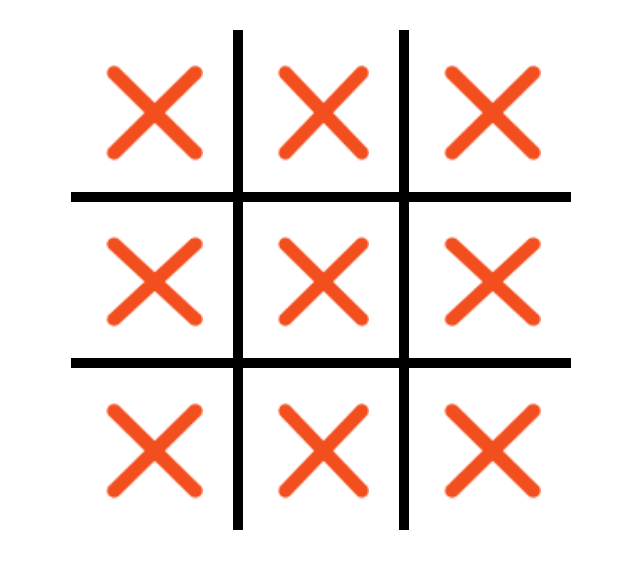
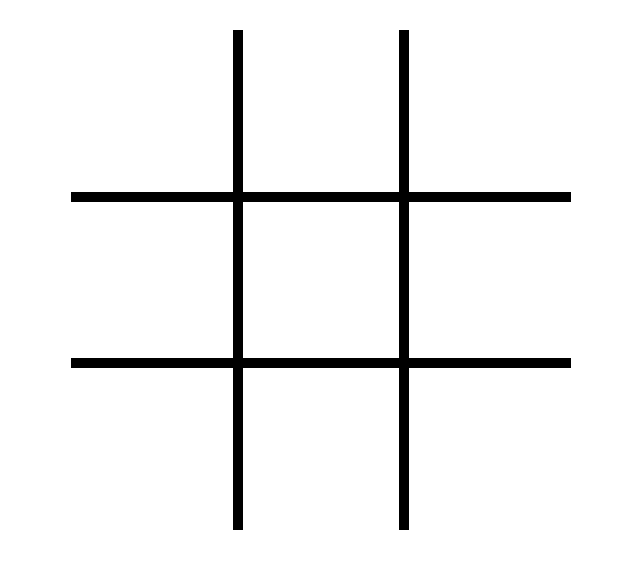
Before and after one commit to Abdullah0f/tic-tac-toe, a React (Create React App) app: page / in a window 1280 px wide. Shown: the top 568 px of the page, without its empty margins (319-959 px from the left). Built offline with nearby package versions, Linux system fonts and the light colour scheme.

Commit message:
build cells, add click function

```diff
--- a/src/App.css
+++ b/src/App.css
@@ -1,5 +1,5 @@
 .x{
-/* display:none; */
+display:none;
 }
  .o{
 display:none;
@@ -9,6 +9,7 @@ display:none;
   margin: 30px auto;
   display: flex;
   flex-wrap: wrap;
+
 }
 .cell{
   /* width: 100px; */
@@ -16,16 +17,17 @@ display:none;
   aspect-ratio: 1/1;
   cursor: pointer;
 }
-.cell-1,.cell-2,.cell-3{
+
+#cell-1,#cell-4,#cell-7{
   border-left: none;
 }
-.cell-7,.cell-8,.cell-9{
+#cell-3,#cell-6,#cell-9{
   border-right: none;
 }
-.cell-1,.cell-4,.cell-7{
+#cell-1,#cell-2,#cell-3{
   border-top: none;
 }
-.cell-3,.cell-6,.cell-9{
+#cell-7,#cell-8,#cell-9{
   border-bottom: none;
 }
 
--- a/src/App.js
+++ b/src/App.js
@@ -1,9 +1,29 @@
 import logo from "./logo.svg";
 import "./App.css";
 import Board from "./components/board";
+import { useState } from "react";
 
 function App() {
-  return <Board />;
+  const [turn, setTurn] = useState("X");
+  const [gameState, setGameState] = useState([0, 0, 0, 0, 0, 0, 0, 0, 0]);
+
+  const showElement = (element) => {
+    element.style.display = "inline";
+  };
+  const handleClick = ({ target }) => {
+    if (
+      !target.classList.contains("cell") ||
+      gameState[target.id.slice(-1) - 1] != 0
+    )
+      return;
+
+    gameState[target.id.slice(-1) - 1] = turn === "X" ? 1 : -1;
+    turn === "X"
+      ? showElement(target.querySelector(".x"))
+      : showElement(target.querySelector(".o"));
+    setTurn(turn === "X" ? "O" : "X");
+  };
+  return <Board onClick={handleClick} />;
 }
 
 export default App;
--- a/src/components/board.jsx
+++ b/src/components/board.jsx
@@ -1,50 +1,10 @@
-import X from "../imgs/X.png";
-import O from "../imgs/O.png";
-const Board = () => {
+import Column from "./column";
+const Board = ({ onClick }) => {
   return (
     <div className="board">
-      <div className="col">
-        <div className="cell cell-1">
-          <img className="x" src={X} alt="" />
-          <img className="o" src={O} alt="" />
-        </div>
-        <div className="cell cell-2">
-          <img className="x" src={X} alt="" />
-          <img className="o" src={O} alt="" />
-        </div>
-        <div className="cell cell-3">
-          <img className="x" src={X} alt="" />
-          <img className="o" src={O} alt="" />
-        </div>
-      </div>
-      <div className="col">
-        <div className="cell cell-4">
-          <img className="x" src={X} alt="" />
-          <img className="o" src={O} alt="" />
-        </div>
-        <div className="cell cell-5">
-          <img className="x" src={X} alt="" />
-          <img className="o" src={O} alt="" />
-        </div>
-        <div className="cell cell-6">
-          <img className="x" src={X} alt="" />
-          <img className="o" src={O} alt="" />
-        </div>
-      </div>
-      <div className="col">
-        <div className="cell cell-7">
-          <img className="x" src={X} alt="" />
-          <img className="o" src={O} alt="" />
-        </div>
-        <div className="cell cell-8">
-          <img className="x" src={X} alt="" />
-          <img className="o" src={O} alt="" />
-        </div>
-        <div className="cell cell-9">
-          <img className="x" src={X} alt="" />
-          <img className="o" src={O} alt="" />
-        </div>
-      </div>
+      <Column indexes={[1, 4, 7]} onClick={onClick} />
+      <Column indexes={[2, 5, 8]} onClick={onClick} />
+      <Column indexes={[3, 6, 9]} onClick={onClick} />
     </div>
   );
 };
--- /dev/null
+++ b/src/components/cell.jsx
@@ -0,0 +1,12 @@
+import X from "../imgs/X.png";
+import O from "../imgs/O.png";
+const Cell = ({ index, onClick }) => {
+  return (
+    <div className="cell" id={"cell-" + index} onClick={onClick}>
+      <img className="x" src={X} alt="" />
+      <img className="o" src={O} alt="" />
+    </div>
+  );
+};
+
+export default Cell;
--- /dev/null
+++ b/src/components/column.jsx
@@ -0,0 +1,12 @@
+import Cell from "./cell";
+const Column = ({ indexes, onClick }) => {
+  return (
+    <div className="col">
+      {indexes.map((index) => (
+        <Cell key={index} index={index} onClick={onClick} />
+      ))}
+    </div>
+  );
+};
+
+export default Column;
```
